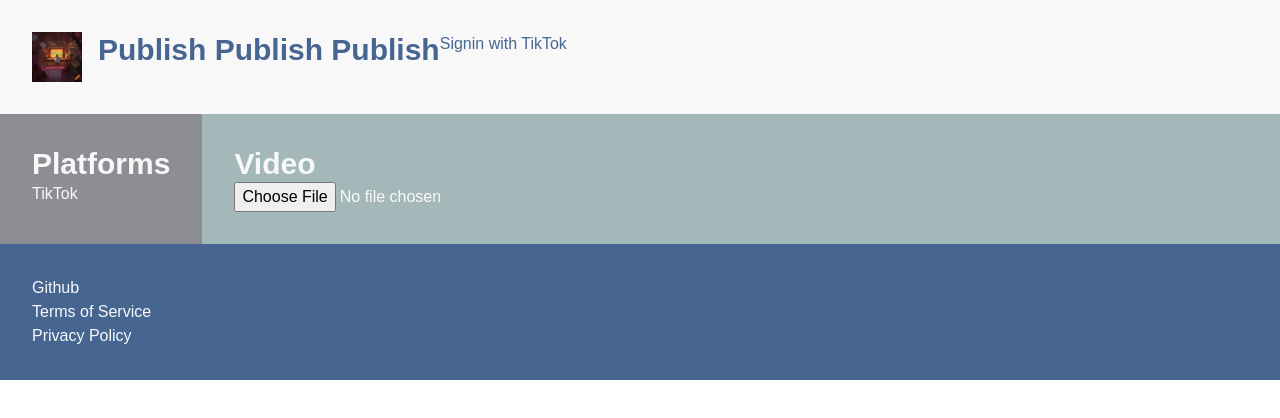
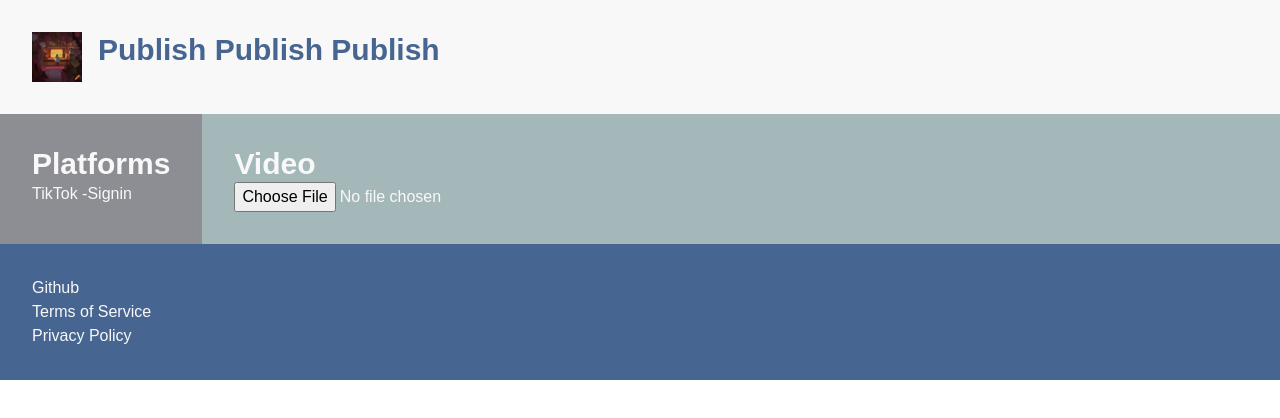
Before and after one commit to mattstrick/publishpublishpublish, a Next.js app: page / in a window 1280 px wide. Shown: the top 418 px of the page. Built offline with nearby package versions, Linux system fonts and the light colour scheme.

Commit message:
Moved TikTok sign in to the left column

```diff
--- a/src/app/components/Header.tsx
+++ b/src/app/components/Header.tsx
@@ -1,13 +1,11 @@
 import Image from "next/image";
 import Link from "next/link";
-import SignIn from "./sign-in";
 
 export default function Header() {
     return (
         <div className="flex p-8 bg-[#F9F8F8] text-[#466691]">
             <Link href={'/'}><Image className="mr-4" src={'/craiyon_123205_always_be_publishing.png'} alt="Publish Publish Publish Logo" height={50} width={50} /></Link>
             <h1 className="text-3xl font-bold"><Link href={'/'}>Publish Publish Publish</Link></h1>
-            <SignIn />
         </div>
     )
 }
--- a/src/app/components/LeftColumn.tsx
+++ b/src/app/components/LeftColumn.tsx
@@ -1,9 +1,10 @@
+import TikTokSignIn from "./tiktok-sign-in";
 
 export default function LeftColumn() {
     return (
       <div className="p-8 bg-[#8D8E94]">
           <h1 className="text-3xl font-bold">Platforms</h1>
-          TikTok
+          <div className="flex">TikTok -{" "}<TikTokSignIn /></div>
       </div>
     );
   }
--- a/src/app/components/sign-in.tsx
+++ b/src/app/components/tiktok-sign-in.tsx
@@ -1,7 +1,7 @@
 
 import { signIn } from "@/auth"
 
-export default function SignIn() {
+export default function TikTokSignIn() {
   return (
     <form
       action={async () => {
@@ -9,7 +9,7 @@
         await signIn("tiktok")
       }}
     >
-      <button type="submit">Signin with TikTok</button>
+      <button type="submit">Signin</button>
     </form>
   )
 }
--- a/src/app/layout.tsx
+++ b/src/app/layout.tsx
@@ -14,8 +14,8 @@
 });
 
 export const metadata: Metadata = {
-  title: "Create Next App",
-  description: "Generated by create next app",
+  title: "Publish Publish Publish",
+  description: "A free open-source social media publishing tool",
 };
 
 export default function RootLayout({
--- a/src/auth.ts
+++ b/src/auth.ts
@@ -1,6 +1,6 @@
 import NextAuth from "next-auth"
 import TikTok from "next-auth/providers/tiktok"
 
-export const { handlers, signIn, signOut, auth } = NextAuth({
+export const { handlers, auth, signIn, signOut } = NextAuth({
   providers: [TikTok],
 })
```
